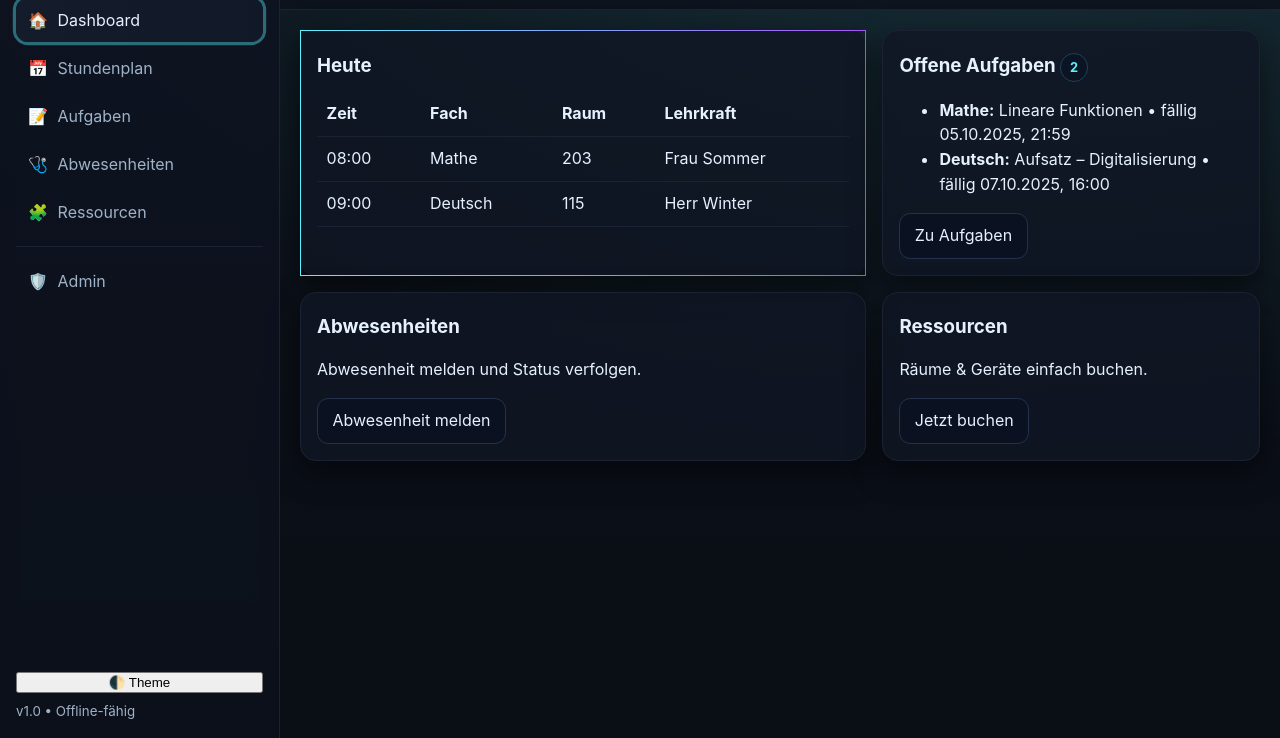
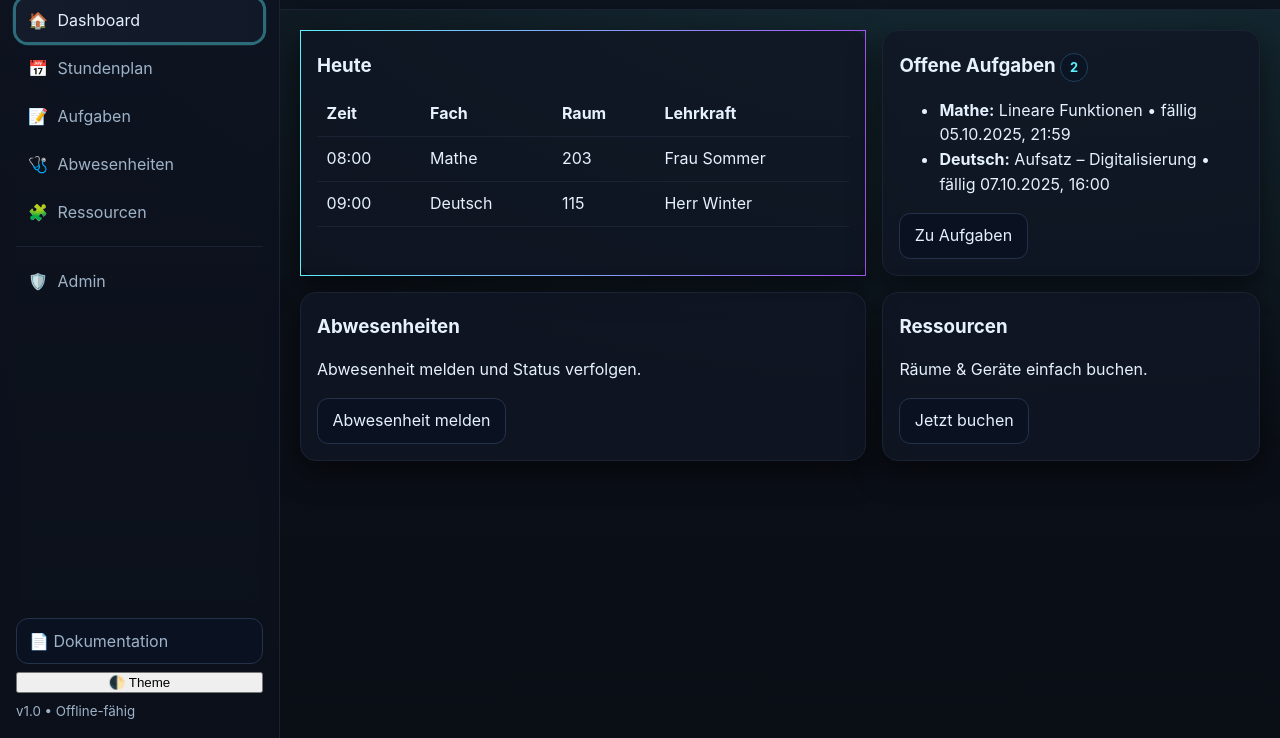
Before and after one commit to EtLasso/schulplan-pro, a plain HTML site: page index.html in a window 1280 px wide. Shown: the part 62-800 px from the top of the page. Drawn offline with Linux system fonts and the light colour scheme.

Commit message:
feat: add Dokumentation button linking to PDF

```diff
--- a/index.html
+++ b/index.html
@@ -29,6 +29,7 @@
 </ul>
 </nav>
 <footer>
+        <a class="btn" href="assets/docs/dokumentation.pdf" target="_blank" rel="noopener">📄 Dokumentation</a>
 <button id="themeToggle" aria-pressed="false">🌓 Theme</button>
 <small>v1.0 • Offline-fähig</small>
 </footer>
```
Also changed, not shown: 1 other file.
